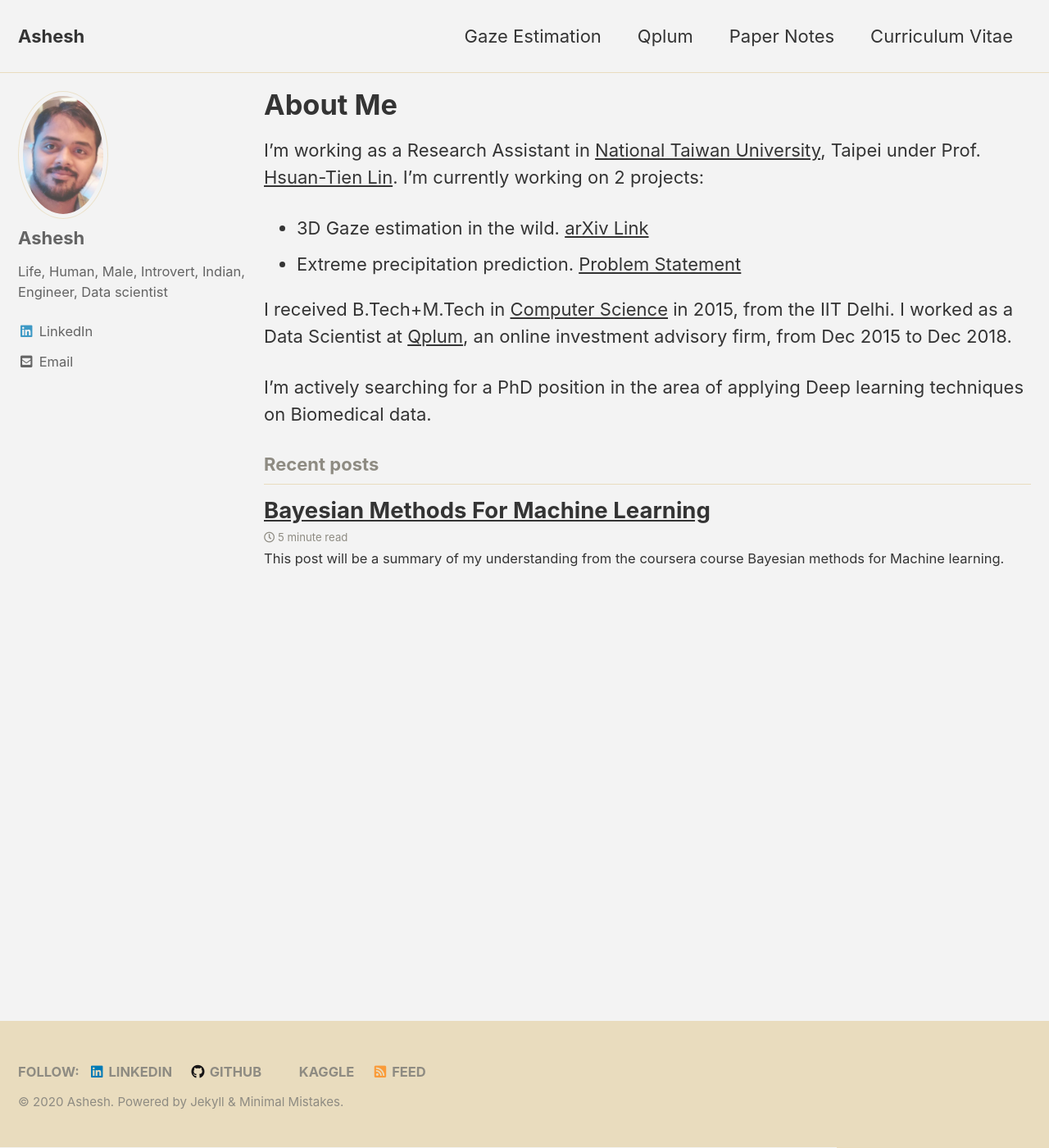
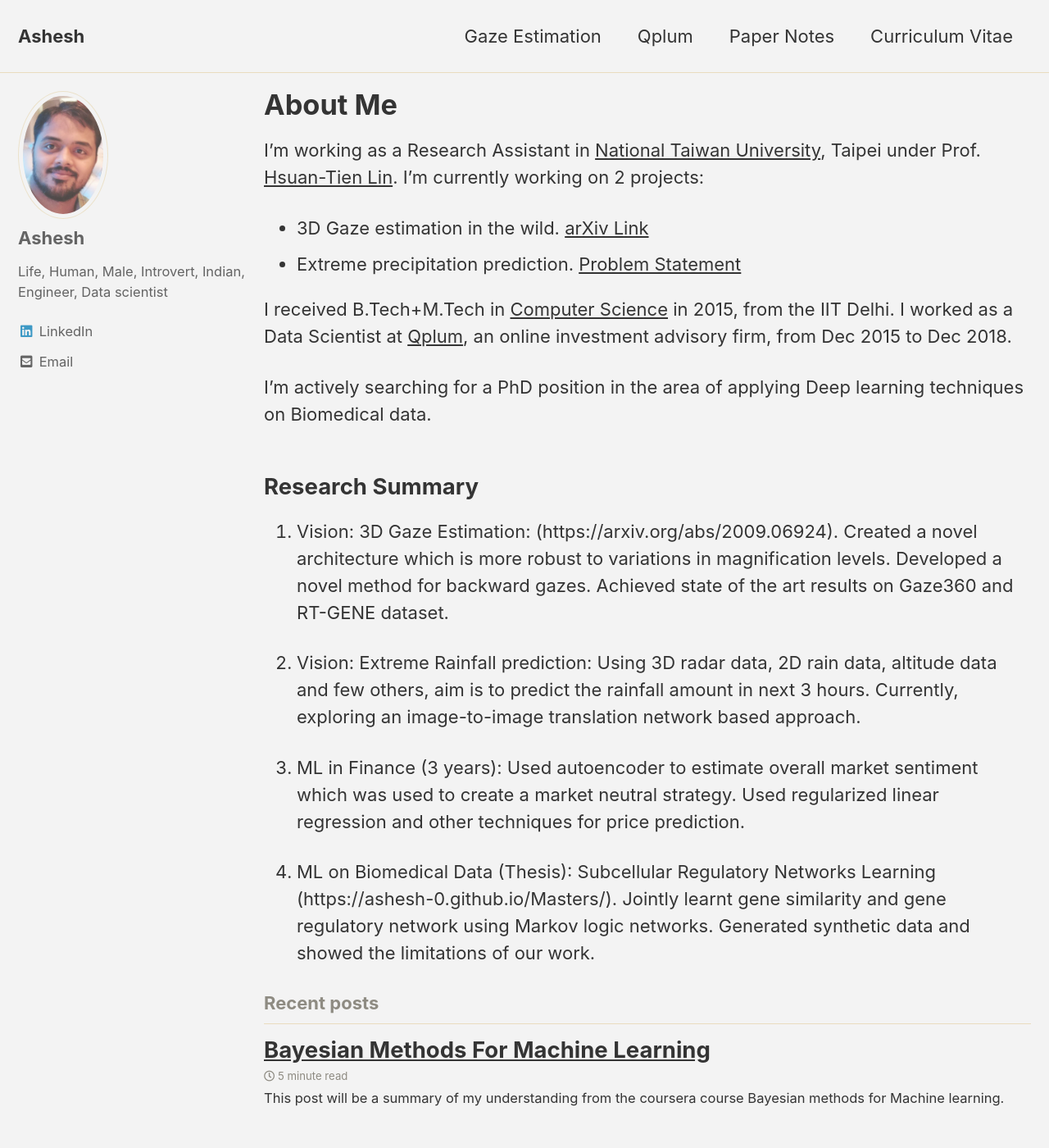
Before and after one commit to ashesh-0/ashesh.github.io, a Jekyll site: the page built from index.md, in a window 1280 px wide and 1400 px high. Shown: the whole window at 82% size. Built offline with Jekyll 4.4.1, drawn with Linux system fonts in a browser that asks for light colours; cached includes are drawn as plain includes.

```diff
--- a/index.md
+++ b/index.md
@@ -12,3 +12,12 @@ I'm working as a Research Assistant in [National Taiwan University](https://www.
 I received B.Tech+M.Tech in [Computer Science](https://www.cse.iitd.ernet.in/) in 2015, from the IIT Delhi. I worked as a Data Scientist at [Qplum](/qplum/),  an online investment advisory firm, from Dec 2015 to Dec 2018.
 
 I'm actively searching for a PhD position in the area of applying Deep learning techniques on Biomedical data.
+
+## Research Summary
+1. Vision: 3D Gaze Estimation: (https://arxiv.org/abs/2009.06924). Created a novel architecture which is more robust to variations in magnification levels. Developed a novel method for backward gazes. Achieved state of the art results on Gaze360 and RT-GENE dataset.
+
+2. Vision: Extreme Rainfall prediction: Using 3D radar data, 2D rain data, altitude data and few others, aim is to predict the rainfall amount in next 3 hours.  Currently, exploring an image-to-image translation network based approach.
+
+3. ML in Finance (3 years): Used autoencoder to estimate overall market sentiment which was used to create a market neutral strategy. Used regularized linear regression and other techniques for price prediction.
+
+4. ML on Biomedical Data (Thesis):  Subcellular Regulatory Networks Learning (https://ashesh-0.github.io/Masters/). Jointly learnt gene similarity and gene regulatory network using Markov logic networks.  Generated synthetic data and showed the limitations of our work.
```
Also changed, not shown: _pages/bianca.md (added, +33 -0 lines), assets/images/deep_ppca_1.png (added), assets/images/deep_ppca_2.png (added), 1 other file.
